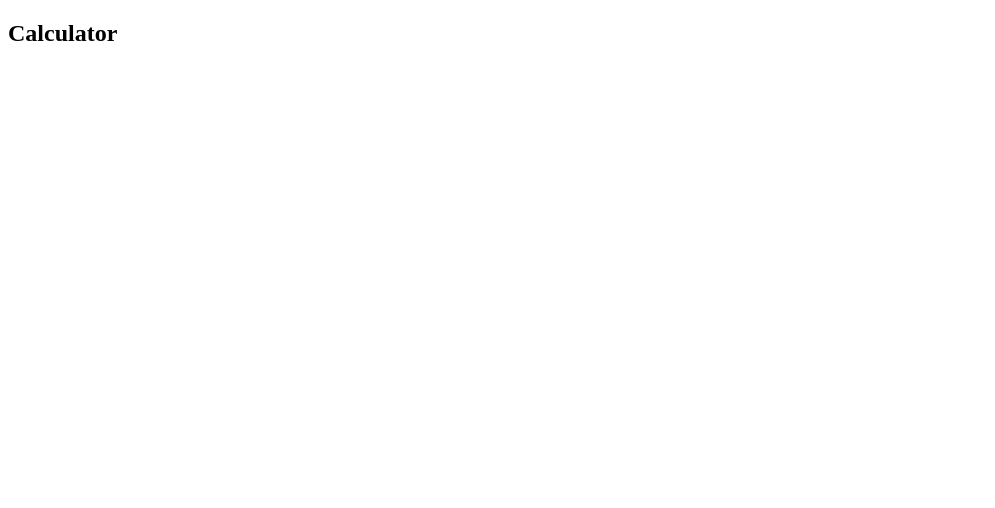
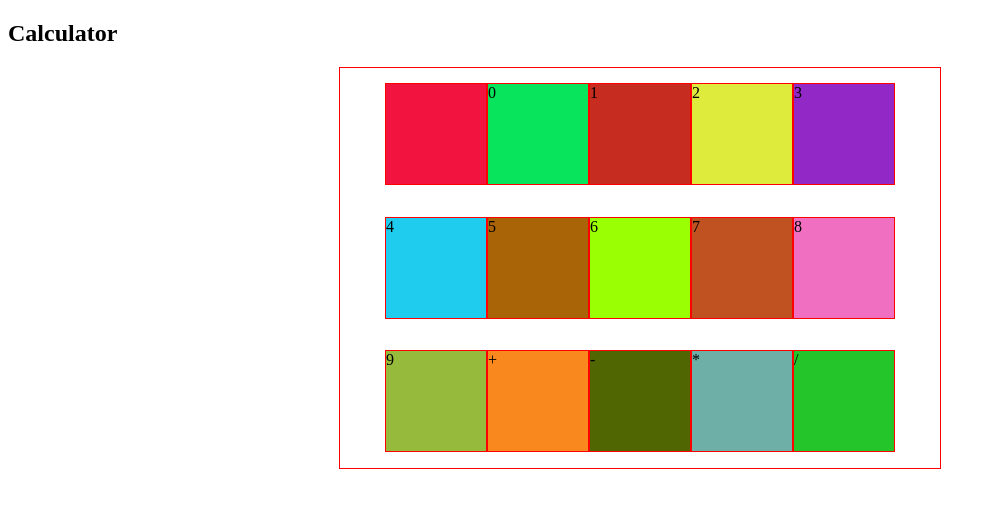
Before and after one commit to Jaouad2982/calculatorUsingDOM, a plain HTML site: page index.html in a window 1280 px wide. Shown: the whole page, without its empty margins (0-995 px from the left). Drawn offline with Linux system fonts and the light colour scheme.

Commit message:
second commit

```diff
--- a/index.html
+++ b/index.html
@@ -3,10 +3,12 @@
   <head>
     <meta charset="UTF-8" />
     <meta name="viewport" content="width=device-width, initial-scale=1.0" />
+    <link rel="stylesheet" href="style.css" />
     <title>Document</title>
   </head>
   <body>
     <h2>Calculator</h2>
+    <div class="container"></div>
     <script src="index.js"></script>
   </body>
 </html>
--- a/index.js
+++ b/index.js
@@ -6,3 +6,74 @@ console.log(add(1, 2));
 console.log(subtract(1, 2));
 console.log(multiply(1, 2));
 console.log(divide(1, 2));
+
+const operate = (num1, operand, num2) => {
+  if (operand == "+") return add(num1, num2);
+  else if (operand == "-") return subtract(num1, num2);
+  else if (operand == "*") return multiply(num1 * num2);
+  else if (operand == "/") return divide(num1, num2);
+  else return "....";
+};
+
+console.log(operate(1, "*", 2));
+
+// create a calculator
+
+function randomColors() {
+  let colorVal = Math.round(Math.random() * 255);
+  let colorValTwo = Math.round(Math.random() * 255);
+  let colorValThree = Math.round(Math.random() * 255);
+  const rgbValue = `rgb(${colorVal}, ${colorValTwo}, ${colorValThree})`; //255,255,255
+  return rgbValue;
+}
+
+const returnDiv = () => {
+  let divElement = document.createElement("div");
+  return divElement;
+};
+
+let divElement;
+const createElementDiv = () => {
+  divElement = returnDiv();
+  const container = document.querySelector(".container");
+  container.classList.add("display-flex");
+  container.appendChild(divElement);
+  divElement.classList.add("element");
+  divElement.style.backgroundColor = randomColors();
+};
+console.log(returnDiv());
+
+createElementDiv();
+
+const createNumberBlock = () => {
+  for (let i = 0; i < 14; i++) {
+    createElementDiv();
+    if (i <= 9) divElement.textContent = i;
+    if (i == 10) divElement.textContent = "+";
+    if (i == 11) divElement.textContent = "-";
+    if (i == 12) divElement.textContent = "*";
+    if (i == 13) divElement.textContent = "/";
+  }
+};
+
+createNumberBlock();
+const container = document.querySelectorAll(".container");
+
+const clickDiv = () => {
+  container.forEach((element) => {
+    element.addEventListener("click", function (e) {
+      let numberClicked = Number(e.target.textContent);
+      if (e.target.textContent == "+") {
+        console.log(add(1, 2));
+      } else if (e.target.textContent == "-") {
+        console.log(subtract(1, 2));
+      } else if (e.target.textContent == "*") {
+        console.log(multiply(1, 2));
+      } else if (e.target.textContent == "/") {
+        console.log(divide(1, 2));
+      }
+    });
+  });
+};
+
+clickDiv();
--- /dev/null
+++ b/style.css
@@ -0,0 +1,16 @@
+.element {
+  border: 1px solid red;
+  height: 100px;
+  width: 100px;
+}
+
+.display-flex {
+  margin: 0 auto;
+  border: 1px solid red;
+  max-width: 600px;
+  height: 50vh;
+  display: flex;
+  justify-content: center;
+  align-items: center;
+  flex-wrap: wrap;
+}
```
